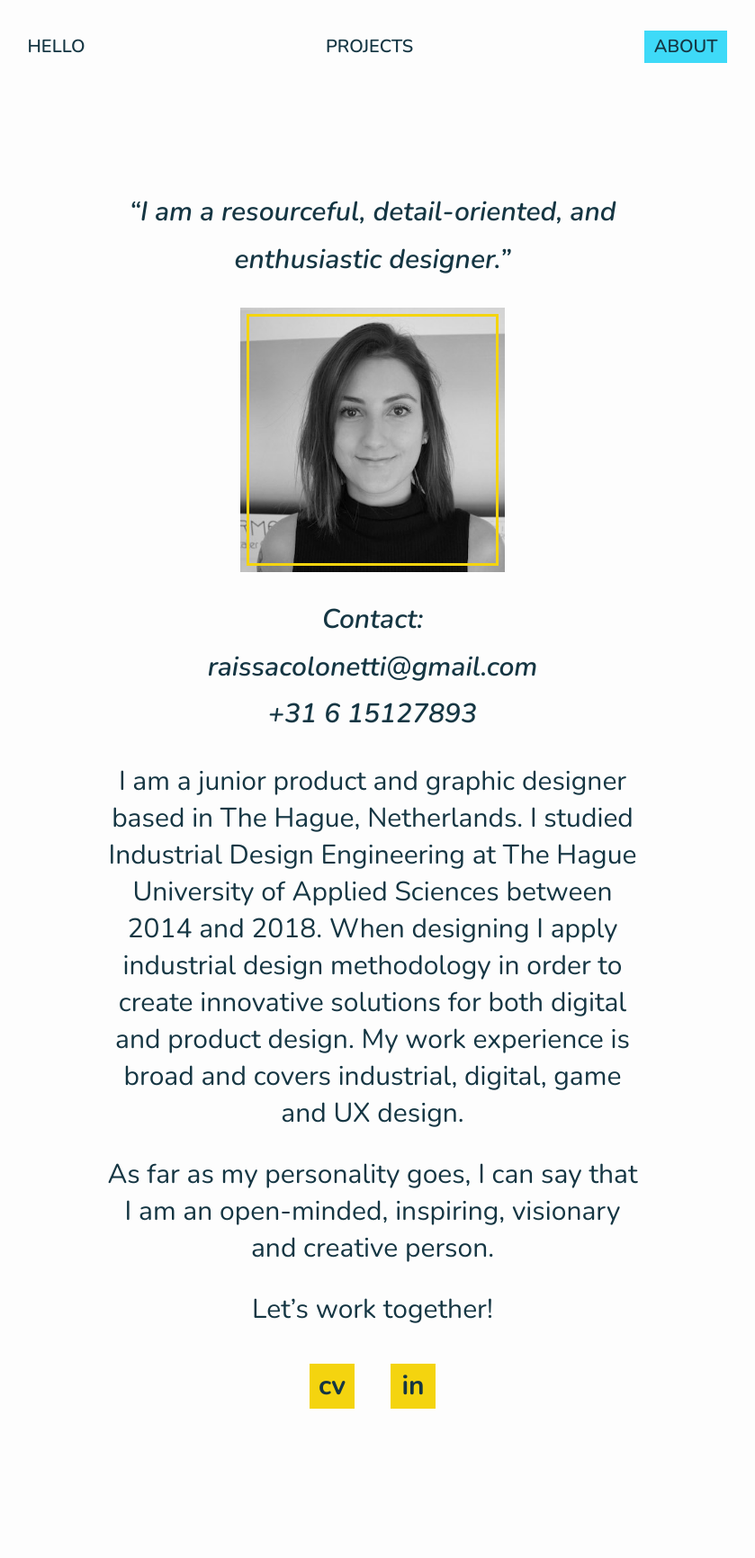
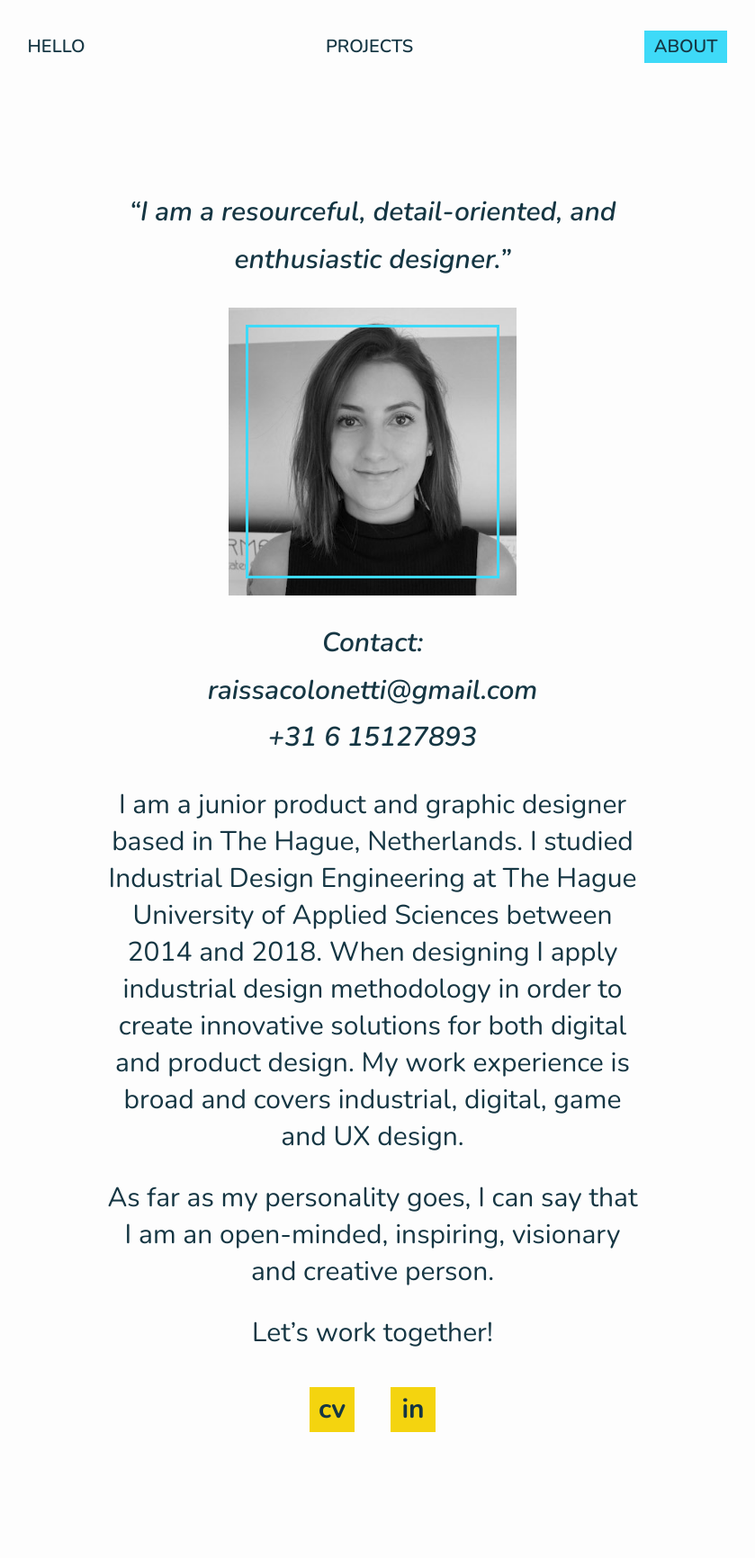
Before and after one commit to NunoAlexandre/raissacolonetti.github.io, a Jekyll site: the page built from about.html, in a window 1280 px wide. Shown: the whole page at 90% size, without its empty margins (226-1065 px from the left). Built offline with Jekyll 4.4.1, drawn with Linux system fonts in a browser that asks for light colours; before the commit the page ends 1706 px from its top, so only the background shows below that.

Commit message:
Improve about's pic style and html structure

```diff
--- a/_sass/_layout.scss
+++ b/_sass/_layout.scss
@@ -153,11 +153,12 @@
   }
 
   #face {
-    width: 23vw;
-    height: 23vw;
+    width: 25vw;
+    height: 25vw;
     margin: auto;
-    outline: 3px solid $yellow-color;
-    outline-offset: -10px;
+
+    outline: 3px solid $blue-color;
+    outline-offset: -22px;
   }
 
   #tagline, #contact-details {
@@ -189,10 +190,9 @@
     min-width: 80vw;
 
     #face {
-      outline: 2px solid $yellow-color;
-      outline-offset: -6px;
       height: 40vw;
       width: 40vw;
+      outline-offset: -12px;
     }
 
     #contact-details {
--- a/about.html
+++ b/about.html
@@ -7,9 +7,7 @@ id: about
   <div id="tagline">
      “I am a resourceful, detail-oriented, and enthusiastic designer.”
   </div>
-  <div id="face">
-    <img src="images/raissacolonetti.jpg"/>
-  </div>
+  <img id="face" src="images/raissacolonetti.jpg"/>
   <div id="contact-details">
     <div>Contact:</div>
     <div>raissacolonetti@gmail.com</div>
```
